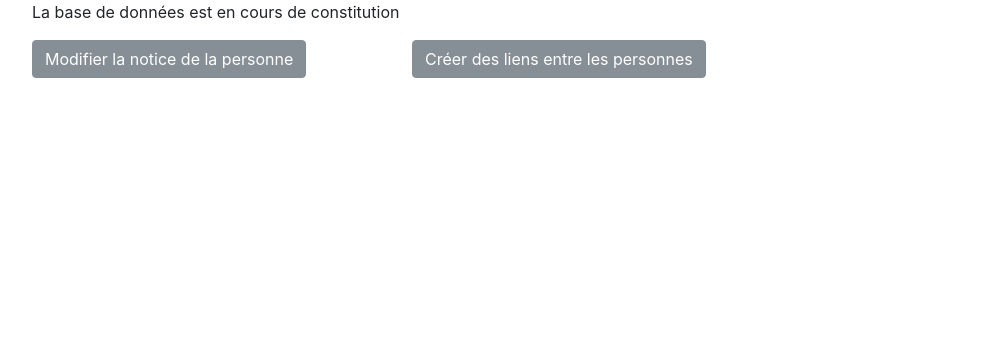
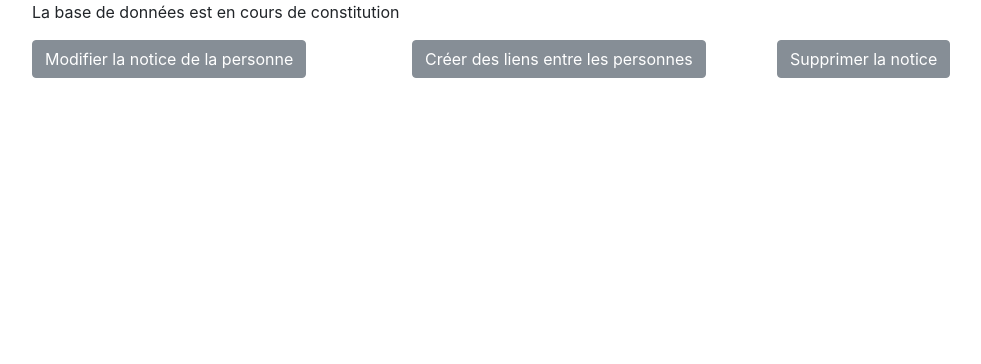
Before and after one commit to Chartes-TNAH/dico-proso, a Flask app: template hoozhoo/templates/pages/notice.html in a window 1280 px wide. Shown: the part 56-420 px from the top of the page, without its empty margins (53-1034 px from the left). Run offline with Flask 2, Linux system fonts and the light colour scheme; the template is opened without the code that fills it, so the values that code supplies are empty; some libraries are stand-ins or nearby versions.

```diff
--- a/hoozhoo/routes/generic.py
+++ b/hoozhoo/routes/generic.py
@@ -37,6 +37,7 @@ def index():
     titre="Index"
 #creation de la pagination avec la methode .paginate qui remplace le .all dans la requête sur la base
     personnes = Person.query.order_by(Person.person_name).paginate(page=page, per_page= PERSONNES_PAR_PAGES)
+
     return render_template("pages/index.html", personnes=personnes, titre=titre)
 
 
@@ -147,3 +148,25 @@ def creer_personne():
 @app.route("/contact")
 def contact():
     return render_template("pages/contact.html")
+
+@app.route("/delete/<int:nr_personne>")
+def delete(nr_personne):
+
+    status = Person.suprim_person(
+        personne_a_supprimer=Person.query.get(nr_personne))
+
+
+    page = request.args.get("page", 1)
+
+    if isinstance(page, str) and page.isdigit():
+        page = int(page)
+    else:
+        page = 1
+
+    titre = "Index"
+    personnes = Person.query.order_by(Person.person_name).paginate(page=page, per_page=PERSONNES_PAR_PAGES)
+
+
+    if status == True:
+        flash("Suppression réussie !", "success")
+        return render_template("pages/index.html", personnes=personnes )
--- a/hoozhoo/templates/pages/index.html
+++ b/hoozhoo/templates/pages/index.html
@@ -40,5 +40,4 @@
       </ul>
     </nav>
 
-
 {% endblock %}
--- a/hoozhoo/templates/pages/notice.html
+++ b/hoozhoo/templates/pages/notice.html
@@ -53,8 +53,13 @@
 
     <div class="row">
     <div class="w-100"></div>
-        <div class="col-4 "> <a href="{{ url_for('modification', identifier=unique.person_id) }}" class="btn btn-secondary">Modifier la notice de la personne</a></div>
-        <div class="col-4"> <p class="font-weight-bold"><a href="{{url_for('creer_lien')}}" class="btn btn-secondary">Créer des liens entre les personnes</a></div>
+        <div class="col-4"> <a href="{{url_for('modification', identifier = unique.person_id) }}" class="btn btn-secondary">Modifier la notice de la personne</a></div>
+        <div class="col-4"> <a href="{{url_for('creer_lien')}}" class="btn btn-secondary">Créer des liens entre les personnes</a></div>
+
+
+    <form class="form" method="GET" action="{{url_for("delete", nr_personne = unique.person_id)}}">
+        <button class="btn btn-secondary" type="submit" name="{{unique.person_id}}">Supprimer la notice </button>
+    </form>
 
 
 {% endblock %}
```
Also changed, not shown: hoozhoo/modeles/donnees.py (+7 -0 lines).
